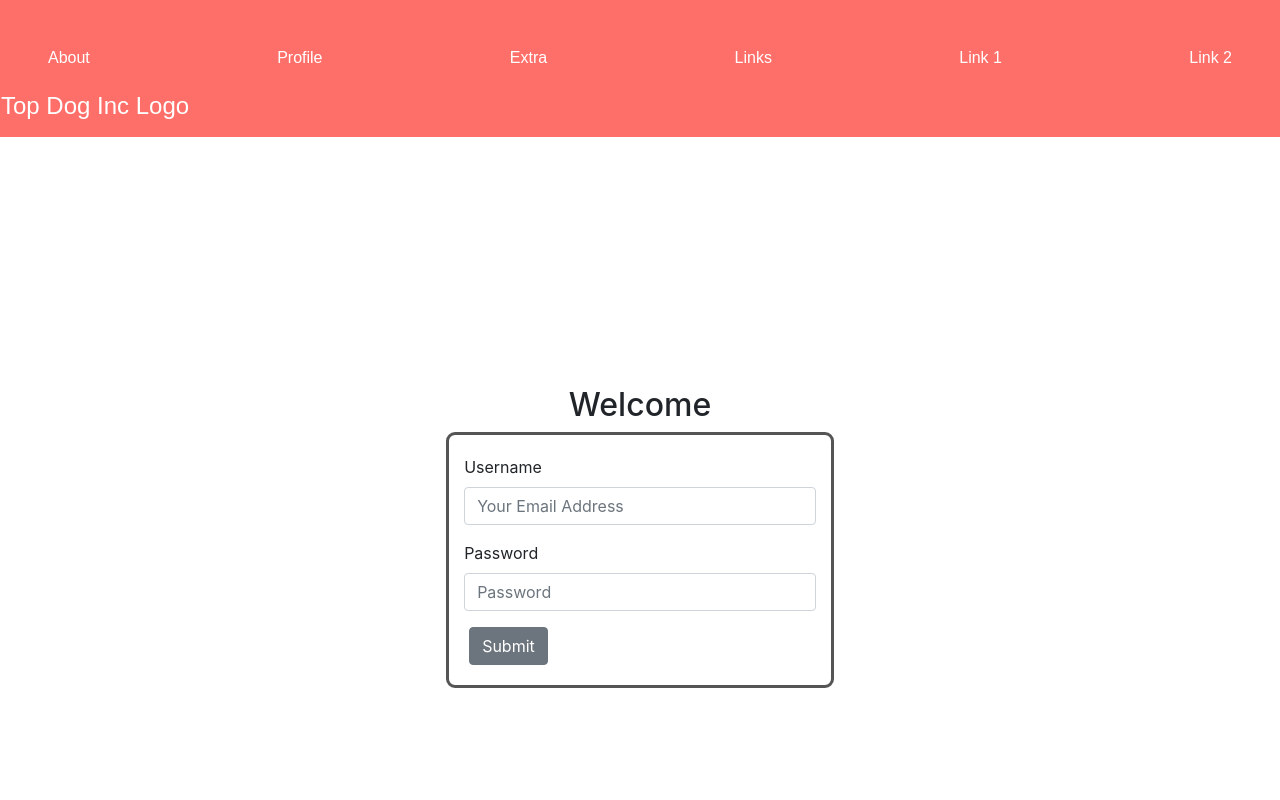
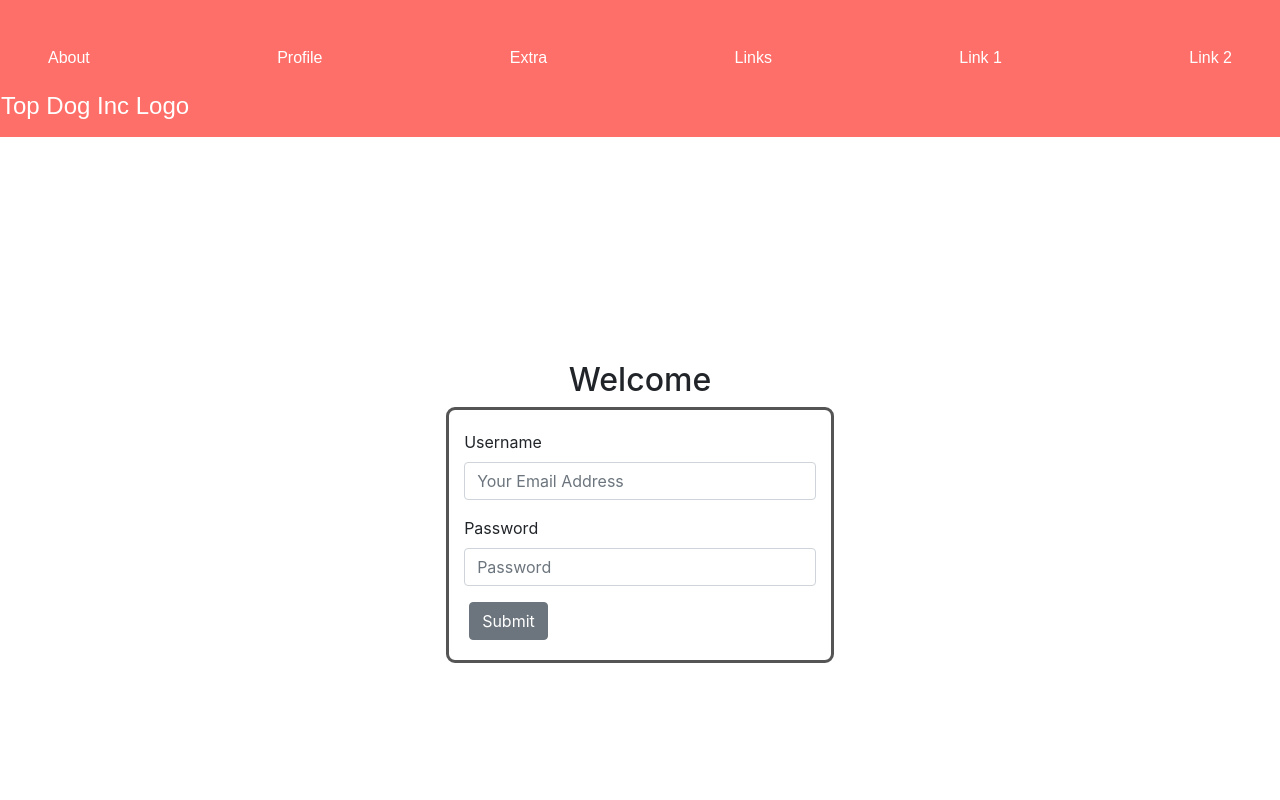
Before and after one commit to deltadesign/topdog, a React (Create React App) app: page / in a window 1280 px wide. Shown: the top 800 px of the page. Built offline with nearby package versions, Linux system fonts and the light colour scheme.

Commit message:
style changes

```diff
--- a/src/App.css
+++ b/src/App.css
@@ -52,6 +52,7 @@
 
 .user-login-form{
   padding: 20px;
+  margin-bottom: 50px;
   background: rgba(255,255,255, 0.5);
   border-radius: 9px;
   border: 3px solid #555;
--- a/src/components/landing.js
+++ b/src/components/landing.js
@@ -1,7 +1,8 @@
 import React from 'react';
 
 //components
-import Login from './forms/loginform'
+import Login from './forms/loginform';
+
 
 // Bootstrap Elements
 import Container from 'react-bootstrap/Container';
@@ -18,15 +19,14 @@ class Landing extends React.Component{
    return (
 
     <div className = "landing">
-      <Container className = "landingContainer">
 
-        <Row>
-          <h2 id="welcome-message">Welcome</h2>
-        </Row>
+        <Container className = "landingContainer">
+          <Row>
+            <h2 id="welcome-message">Welcome</h2>
+          </Row>
+          <Login />
+        </Container>
 
-        <Login />
-
-      </Container>
     </div>
 
    )
```
